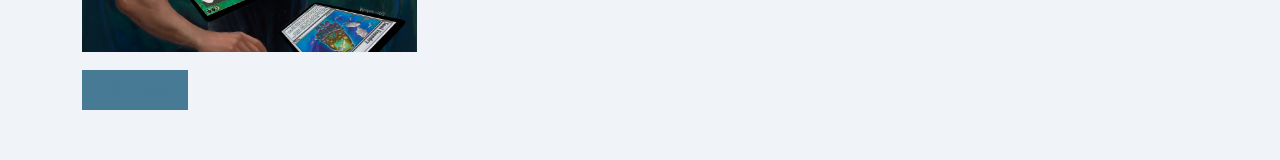
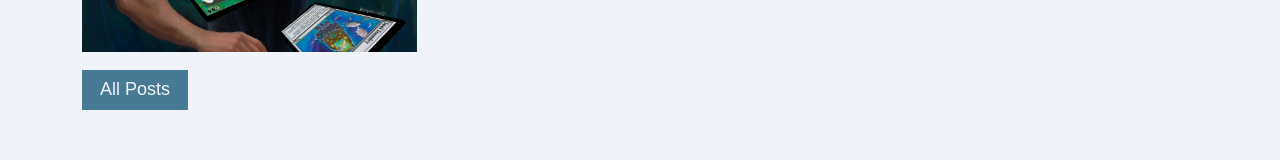
Before and after one commit to Johnny-Wubrg/johnnywubrg.com, an Astro site: page / in a window 1280 px wide. Shown: the part 933-1093 px from the top of the page. Built offline with nearby package versions, Linux system fonts and the light colour scheme; Astro itself is replaced by a stand-in of ours; a web font is replaced by a local one.

Commit message:
fix button specificity

```diff
--- a/src/styles/main.scss
+++ b/src/styles/main.scss
@@ -113,7 +113,10 @@ button {
   flex: 1 1 auto;
 }
 
-.button {
+.button,
+a.button,
+a.button:link,
+a.button:visited {
   display: inline-block;
   background: var(--color-link);
   color: var(--color-background);
```
